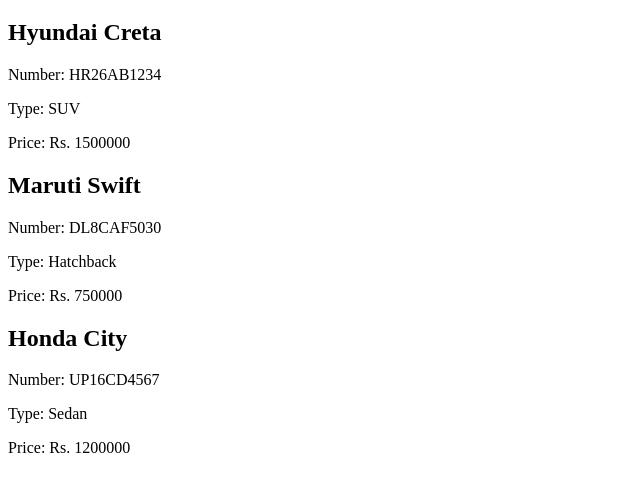
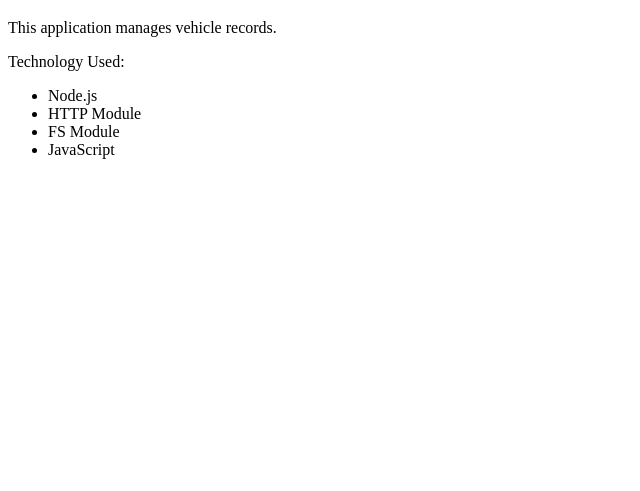
Before and after one commit to AdityaSarin1802/MT-1-LabExam, a plain HTML site: page VehicleManagement/public/info.html in a window 1280 px wide. Shown: the part 61-552 px from the top of the page, without its empty margins (0-640 px from the left). Drawn offline with Linux system fonts and the light colour scheme.

Commit message:
Information

```diff
--- a/VehicleManagement/public/info.html
+++ b/VehicleManagement/public/info.html
@@ -6,28 +6,14 @@
     <title>Application Information</title>
 </head>
 <body>
-     <h1>Vehicle Management System</h1>
-
-    <div class="vehicle">
-        <h2>Hyundai Creta</h2>
-        <p>Number: HR26AB1234</p>
-        <p>Type: SUV</p>
-        <p>Price: Rs. 1500000</p>
-    </div>
-
-    <div class="vehicle">
-        <h2>Maruti Swift</h2>
-        <p>Number: DL8CAF5030</p>
-        <p>Type: Hatchback</p>
-        <p>Price: Rs. 750000</p>
-    </div>
-
-    <div class="vehicle">
-        <h2>Honda City</h2>
-        <p>Number: UP16CD4567</p>
-        <p>Type: Sedan</p>
-        <p>Price: Rs. 1200000</p>
-    </div>
+    <h1>Vehicle Management System</h1>
+    <p>This application manages vehicle records.</p>
+    <p>Technology Used:</p>
+    <ul>
+        <li>Node.js</li>
+        <li>HTTP Module</li>
+        <li>FS Module</li>
+        <li>JavaScript</li>
     </ul>
 </body>
 </html>
```
